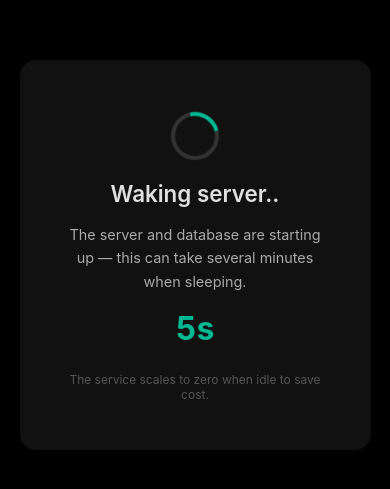
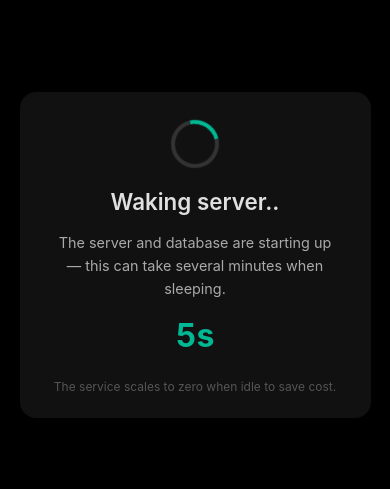
Before and after one commit to ZainabQ26/Smart-Glasses-Middleware, a React (Vite) app in the folder src/SmartGlassesMiddleware/client/: page / in a window 390 px wide. Shown: the part 167-656 px from the top of the page. Built offline with nearby package versions, Linux system fonts and the light colour scheme; no server answers.

Commit message:
Fix mobile scroll: prevent page scroll and fit splash screen
Co-authored-by: ZainabQ26 <164067542+ZainabQ26@users.noreply.github.com>
Agent-Logs-Url: https://github.com/robertbiv/Smart-Glasses-Middleware/sessions/eaa102fb-a9d2-4504-879d-04add5fa95b3

```diff
--- a/src/SmartGlassesMiddleware/client/src/WakeupGate.jsx
+++ b/src/SmartGlassesMiddleware/client/src/WakeupGate.jsx
@@ -170,19 +170,22 @@ const s = {
     alignItems: "center",
     justifyContent: "center",
     zIndex: 9999,
+    overflow: "hidden",
   },
   card: {
     display: "flex",
     flexDirection: "column",
     alignItems: "center",
     gap: 16,
-    padding: "48px 40px",
+    padding: "clamp(24px, 6vw, 48px) clamp(20px, 8vw, 40px)",
     maxWidth: 400,
     width: "90%",
+    maxHeight: "calc(100dvh - 32px)",
     background: "#111",
     borderRadius: 16,
     boxShadow: "0 8px 40px rgba(0,0,0,0.8)",
     textAlign: "center",
+    overflowY: "auto",
   },
   icon: { fontSize: "3rem" },
   title: {
--- a/src/SmartGlassesMiddleware/client/src/index.css
+++ b/src/SmartGlassesMiddleware/client/src/index.css
@@ -6,6 +6,7 @@
 
 html {
   height: 100%;
+  overflow: hidden;
 }
 
 :root {
```
